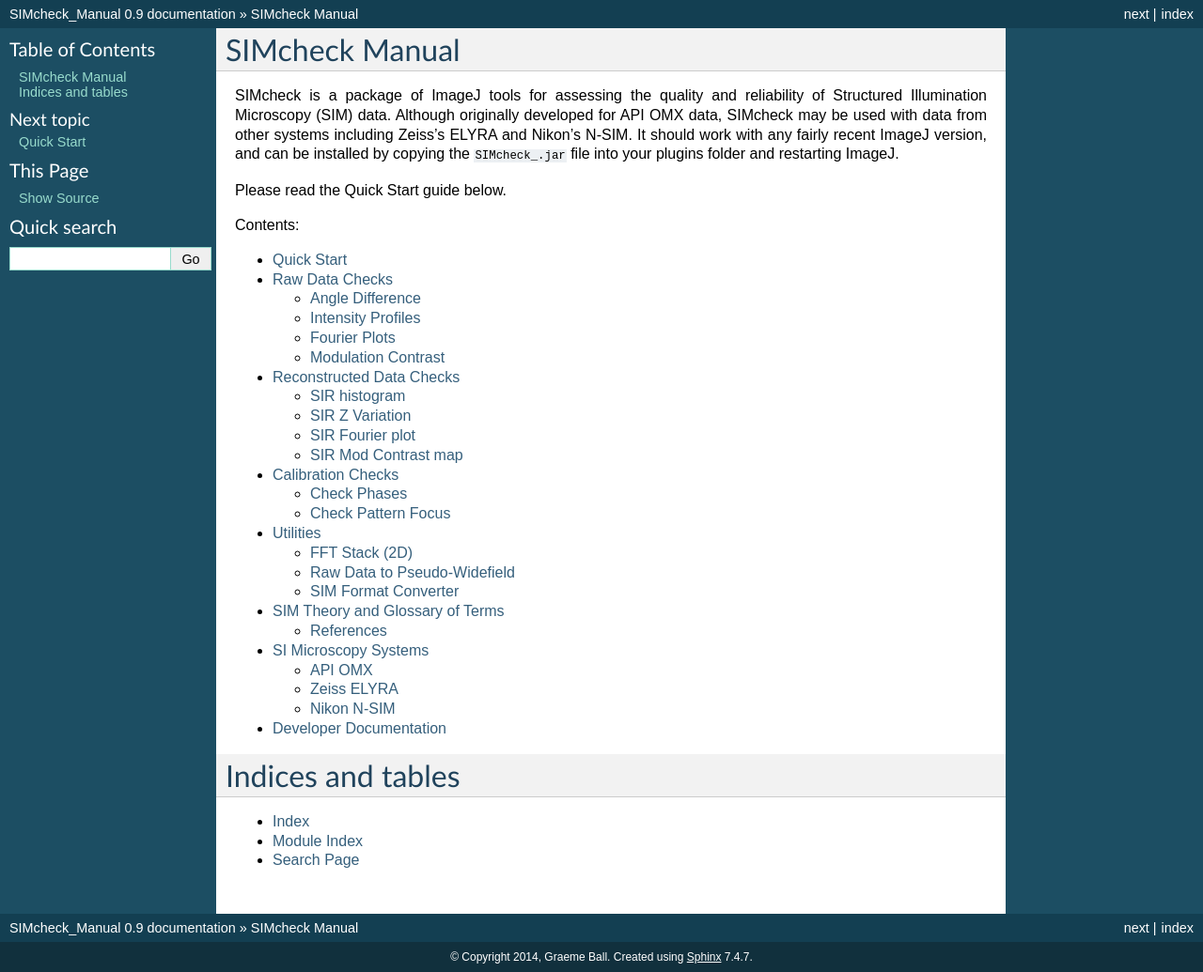
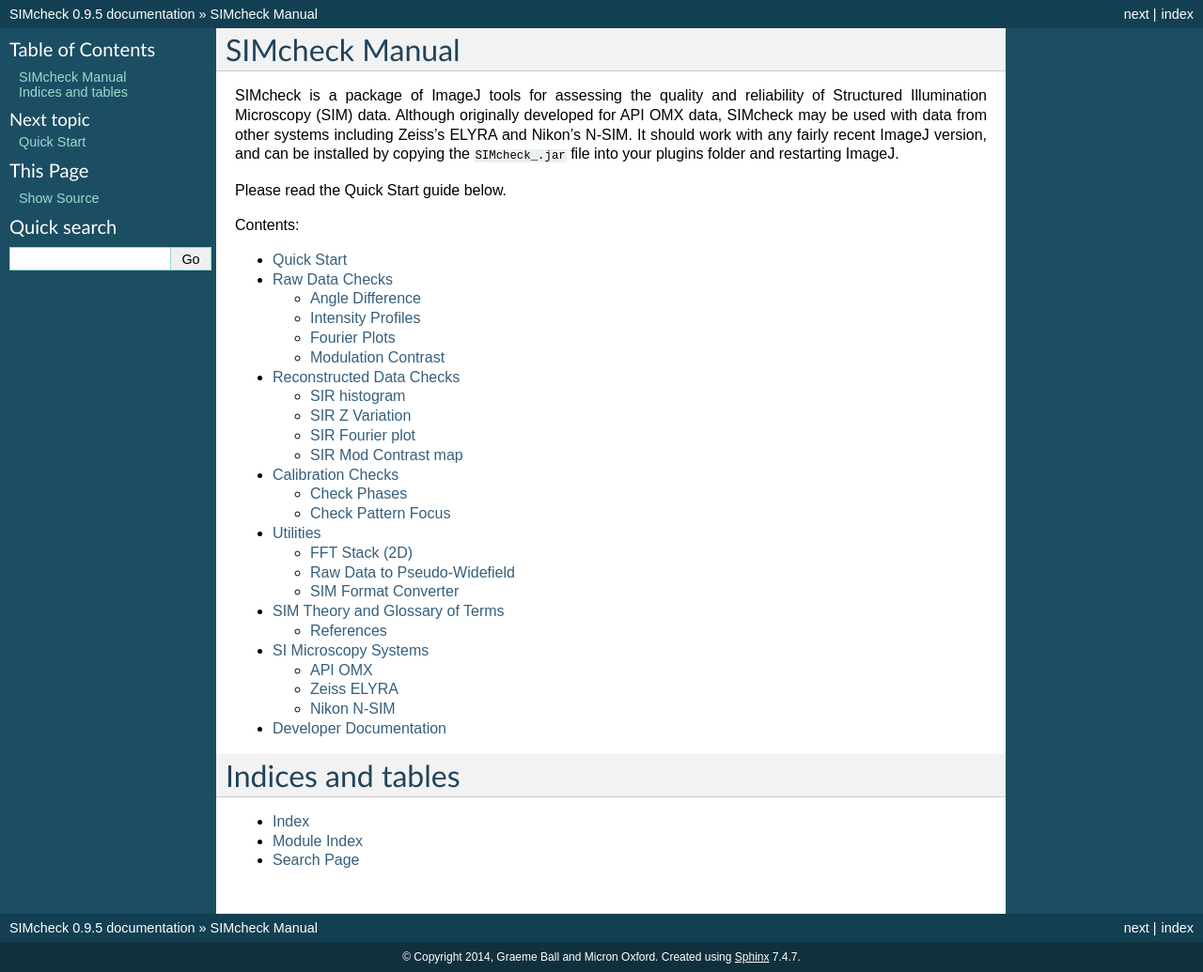
Before and after one commit to MicronOxford/SIMcheck_Manual, a Sphinx documentation site: the page built from source/index.rst, in a window 1280 px wide. Shown: the whole page at 94% size. Built offline with Sphinx 7.4.7, drawn with Linux system fonts in a browser that asks for light colours.

Commit message:
update conf.py project name, version, copyright

```diff
--- a/source/conf.py
+++ b/source/conf.py
@@ -43,17 +43,17 @@
 master_doc = 'index'
 
 # General information about the project.
-project = u'SIMcheck_Manual'
-copyright = u'2014, Graeme Ball'
+project = u'SIMcheck'
+copyright = u'2014, Graeme Ball and Micron Oxford'
 
 # The version info for the project you're documenting, acts as replacement for
 # |version| and |release|, also used in various other places throughout the
 # built documents.
 #
 # The short X.Y version.
-version = '0.9'
+version = '0.9.5'
 # The full version, including alpha/beta/rc tags.
-release = '0.9'
+release = '0.9.5'
 
 # The language for content autogenerated by Sphinx. Refer to documentation
 # for a list of supported languages.
```
